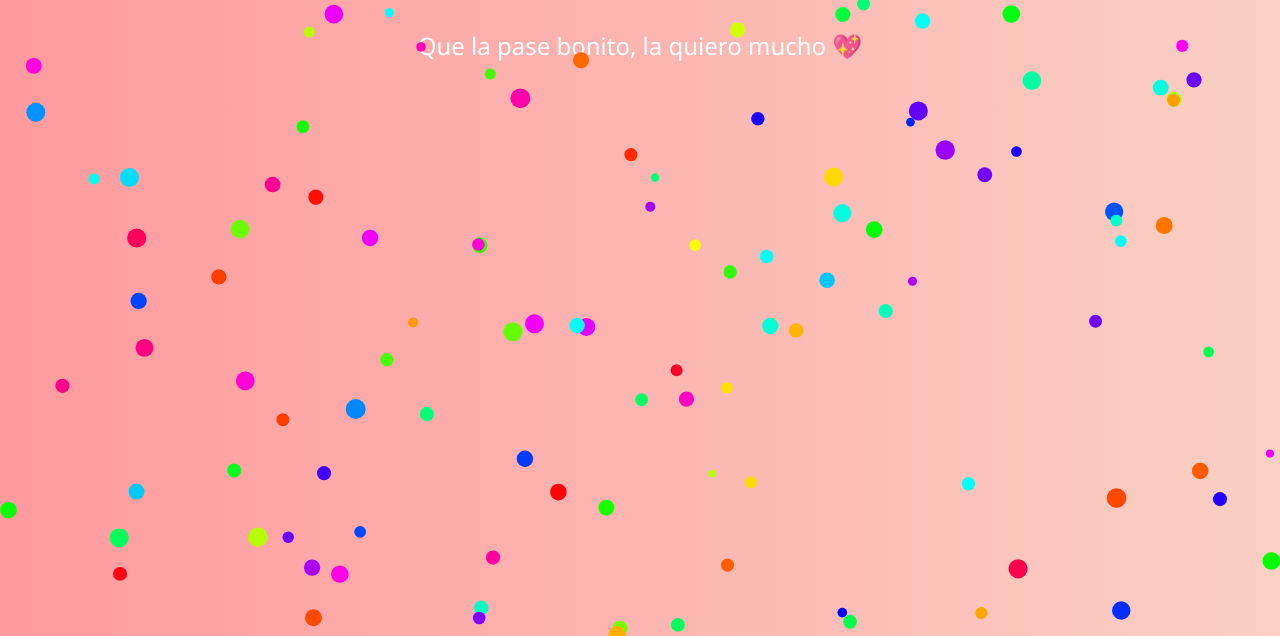
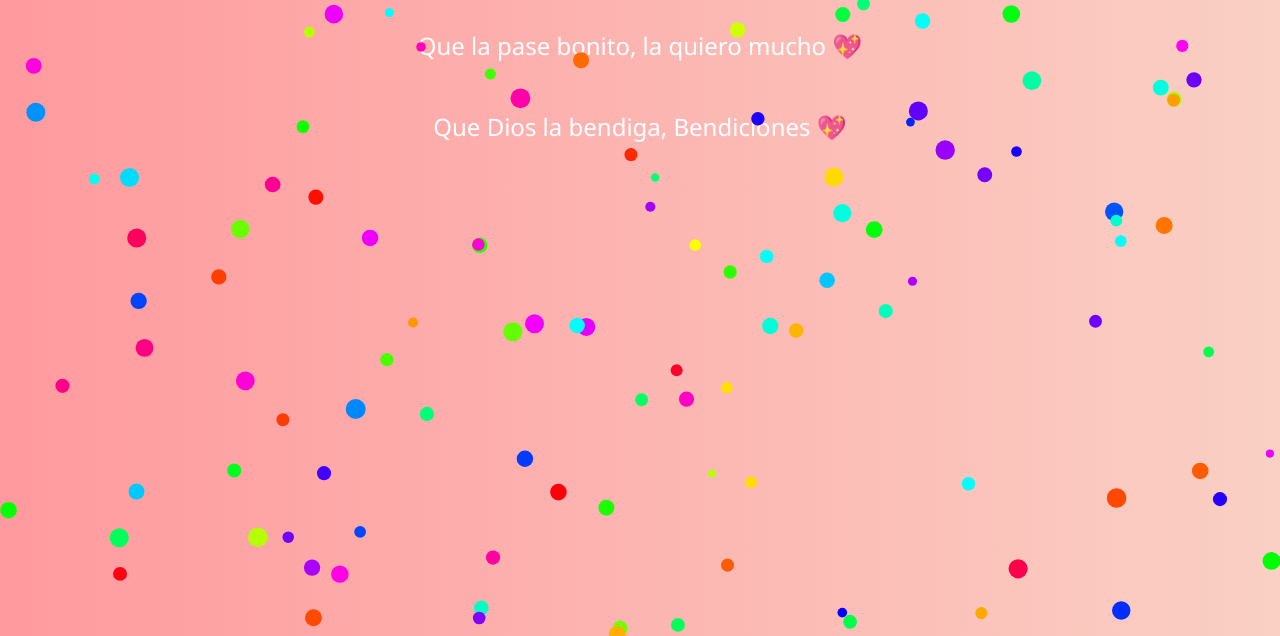
Before and after one commit to EzryLeal/Cumple, a plain HTML site: page index.html in a window 1280 px wide. Shown: the part 164-800 px from the top of the page. Drawn offline with Linux system fonts and the light colour scheme.

Commit message:
Update index.html

```diff
--- a/index.html
+++ b/index.html
@@ -8,6 +8,7 @@
 <body>
   <h1>🎉 ¡Feliz cumpleaños mami! 🎉</h1>
   <p>Que la pase bonito, la quiero mucho 💖</p>
+  <p>Que Dios la bendiga, Bendiciones 💖</p>
 
   <audio id="audio" autoplay loop>
     <source src="cumpleanos.mp3" type="audio/mpeg">
@@ -18,4 +19,5 @@
 
   <script src="script.js"></script>
 </body>
+
 </html>
```
